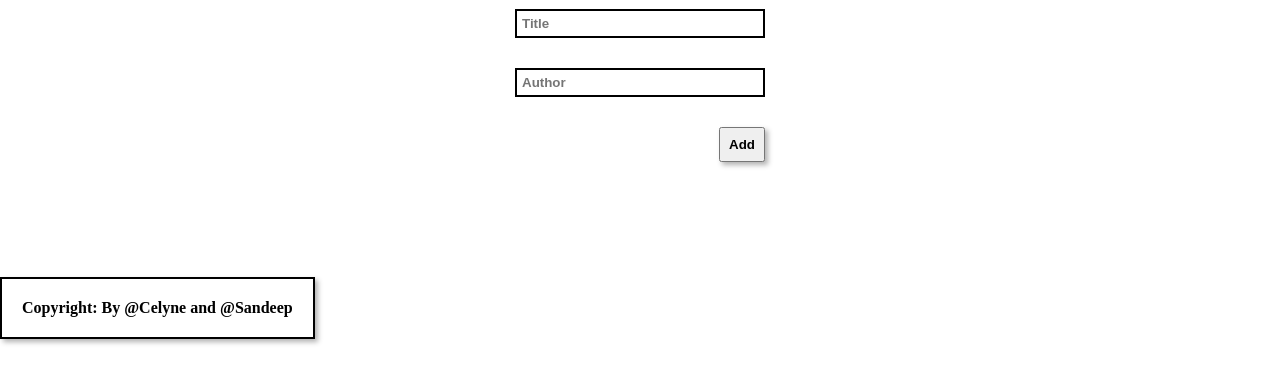
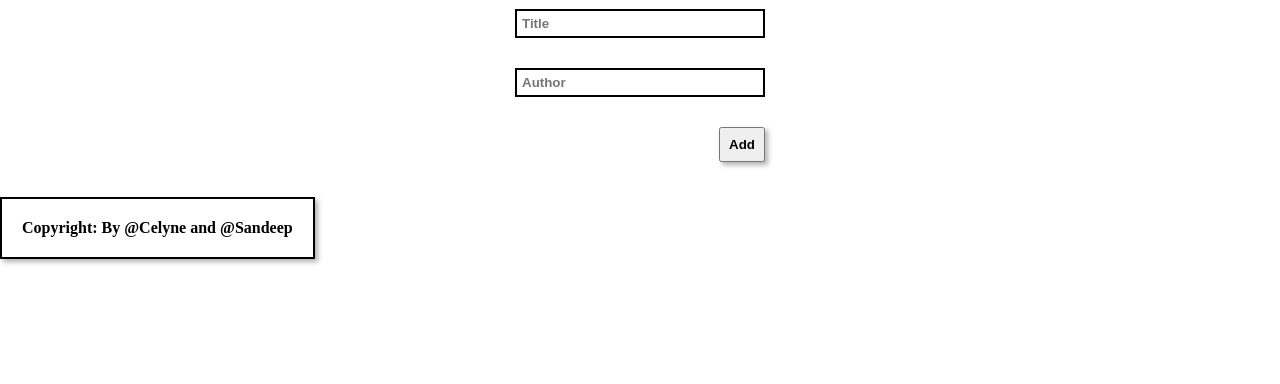
Before and after one commit to mailsg/Awesome-Books, a website: page index.html in a window 1280 px wide. Shown: the part 234-618 px from the top of the page. Drawn offline with Linux system fonts and the light colour scheme.

Commit message:
modify footer

```diff
--- a/index.css
+++ b/index.css
@@ -136,7 +136,7 @@ footer {
   padding: 20px;
   box-shadow: 3px 3px 5px rgba(0, 0, 0, 0.3);
   border: 2px solid #000;
-  margin-top: 100px;
+  margin-top: 20px;
   position: fixed;
 }
 
```
